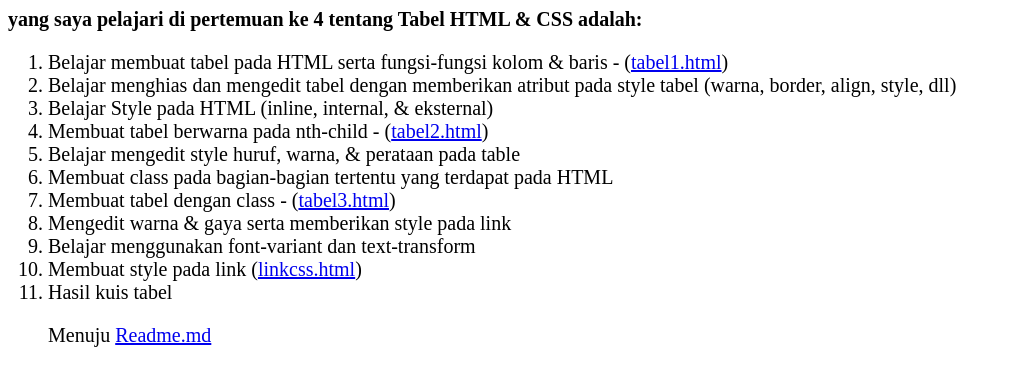
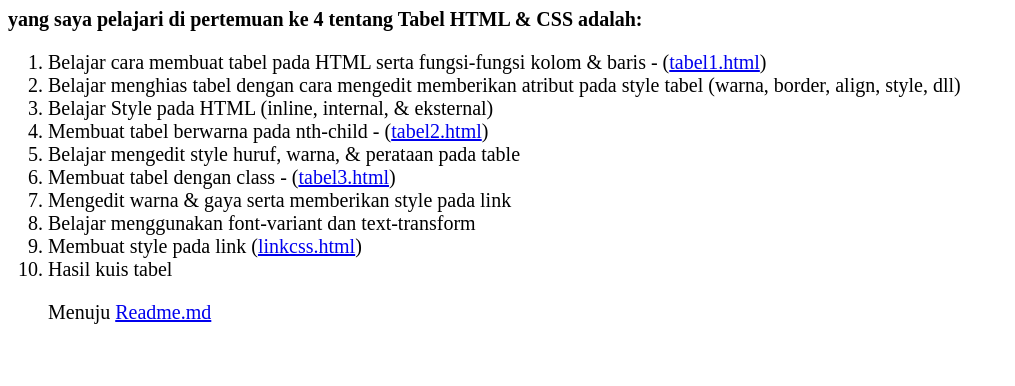
Before and after one commit to RicoPratamaSIJ/dpw, a plain HTML site: page 4/index.html in a window 1280 px wide. Shown: the whole page, without its empty margins (0-1015 px from the left). Drawn offline with Linux system fonts and the light colour scheme.

Commit message:
Update index.html

```diff
--- a/4/index.html
+++ b/4/index.html
@@ -7,12 +7,11 @@
 
 <h2>yang saya pelajari di pertemuan ke 4 tentang Tabel HTML & CSS adalah:</h2>
 <ol>
-	<li>Belajar membuat tabel pada HTML serta fungsi-fungsi kolom & baris - (<a href="tabel1.html" target="_blank">tabel1.html</a>)</li>
-	<li>Belajar menghias dan mengedit tabel dengan memberikan atribut pada style tabel (warna, border, align, style, dll)</li>
+	<li>Belajar cara membuat tabel pada HTML serta fungsi-fungsi kolom & baris - (<a href="tabel1.html" target="_blank">tabel1.html</a>)</li>
+	<li>Belajar menghias tabel dengan cara mengedit memberikan atribut pada style tabel (warna, border, align, style, dll)</li>
 	<li>Belajar Style pada HTML (inline, internal, & eksternal)</li>
 	<li>Membuat tabel berwarna pada nth-child - (<a href="tabel2.html" target="_blank">tabel2.html</a>)</li>
 	<li>Belajar mengedit style huruf, warna, & perataan pada table</li>
-	<li>Membuat class pada bagian-bagian tertentu yang terdapat pada HTML</li>
 	<li>Membuat tabel dengan class - (<a href="tabel3.html" target="_blank">tabel3.html</a>)</li>
 	<li>Mengedit warna & gaya serta memberikan style pada link</li>
 	<li>Belajar menggunakan font-variant dan text-transform</li>
```
